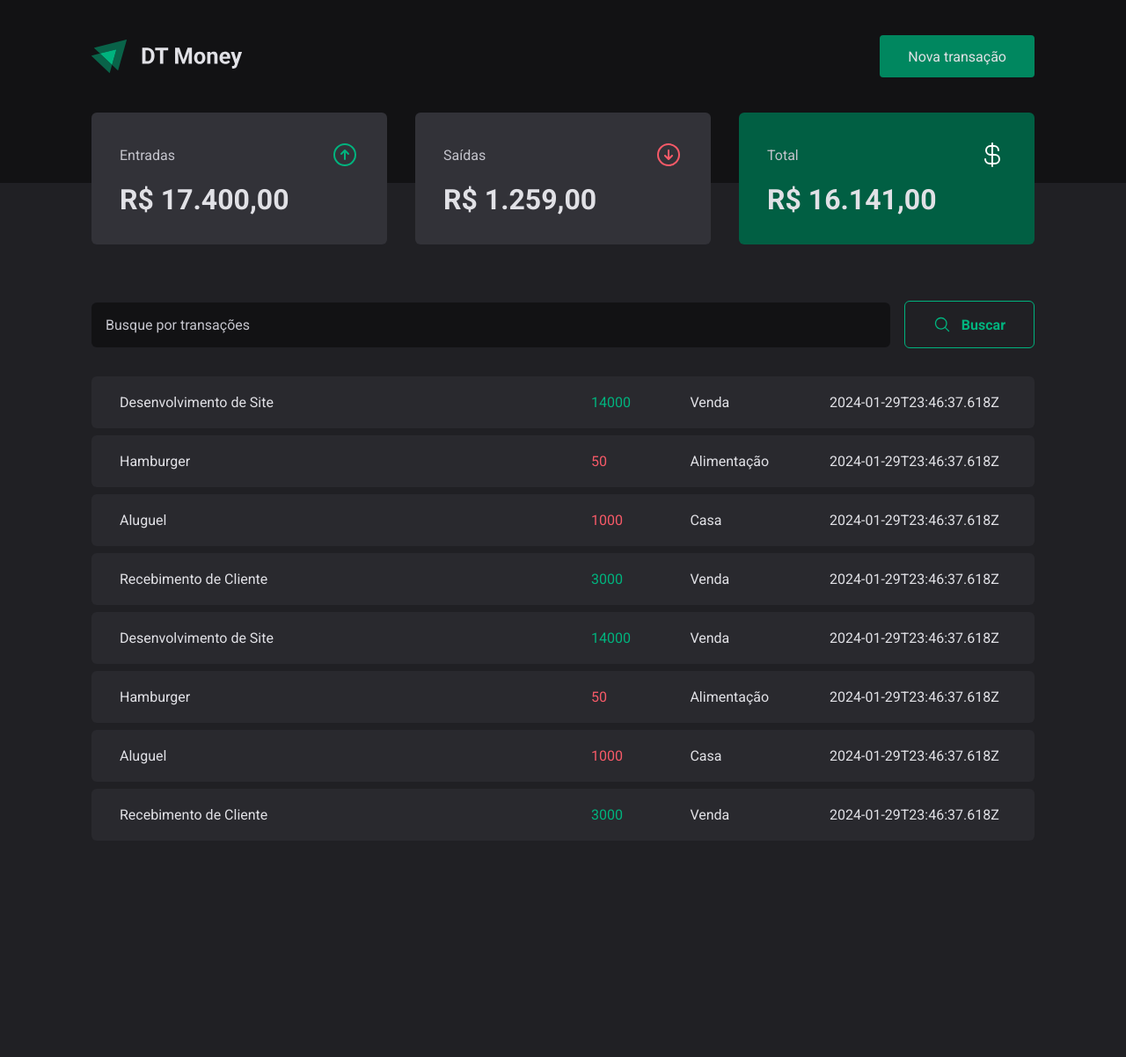
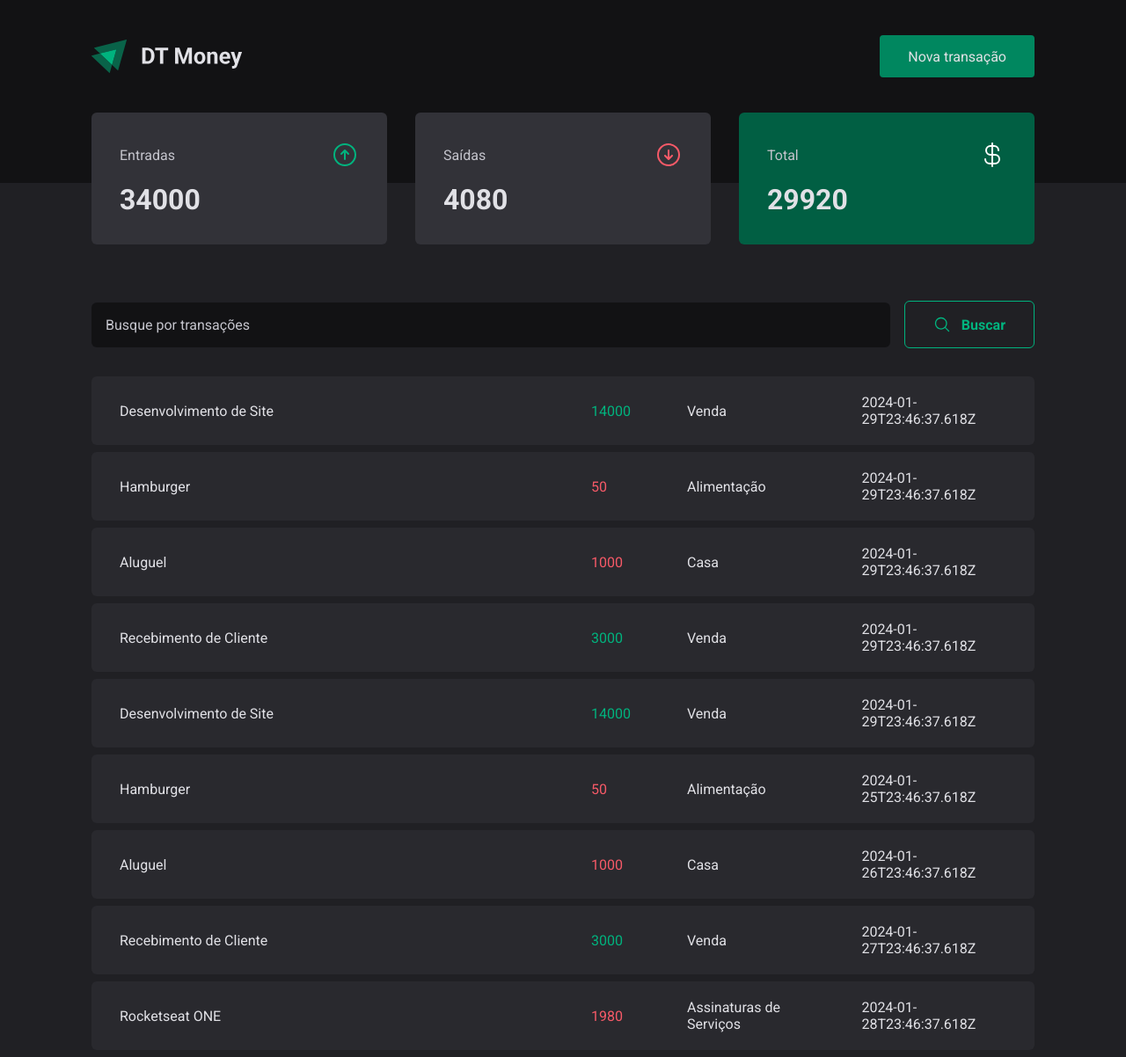
Before and after one commit to samuel-cabral/ignite-dt-money, a React (Vite) app: page / in a window 1280 px wide. Shown: the whole page at 88% size. Before the commit the page ends 964 px from the top, so only its background shows below. Built offline with nearby package versions, Linux system fonts and the light colour scheme; data requests are answered from the project's data file.

Commit message:
feat: calculate transactions summary

```diff
--- a/server.json
+++ b/server.json
@@ -46,7 +46,7 @@
       "type": "outcome",
       "category": "Alimentação",
       "price": 50,
-      "createdAt": "2024-01-29T23:46:37.618Z"
+      "createdAt": "2024-01-25T23:46:37.618Z"
     },
     {
       "id": "7",
@@ -54,7 +54,7 @@
       "type": "outcome",
       "category": "Casa",
       "price": 1000,
-      "createdAt": "2024-01-29T23:46:37.618Z"
+      "createdAt": "2024-01-26T23:46:37.618Z"
     },
     {
       "id": "8",
@@ -62,7 +62,15 @@
       "type": "income",
       "category": "Venda",
       "price": 3000,
-      "createdAt": "2024-01-29T23:46:37.618Z"
+      "createdAt": "2024-01-27T23:46:37.618Z"
+    },
+    {
+      "id": "9",
+      "description": "Rocketseat ONE",
+      "type": "outcome",
+      "category": "Assinaturas de Serviços",
+      "price": 1980,
+      "createdAt": "2024-01-28T23:46:37.618Z"
     }
   ]
 }
--- a/src/components/Summary/Summary/index.tsx
+++ b/src/components/Summary/Summary/index.tsx
@@ -4,10 +4,27 @@
   CurrencyDollar,
 } from '@phosphor-icons/react'
 import { useTheme } from 'styled-components'
+import { useTransactions } from '../../../contexts/TransactionsContext'
 import { SummaryCard, SummaryContainer } from './styles'
 
 export function Summary() {
   const theme = useTheme()
+
+  const { transactions } = useTransactions()
+  const summary = transactions.reduce(
+    (acc, transaction) => {
+      if (transaction.type === 'income') {
+        acc.income += transaction.price
+        acc.total += transaction.price
+      } else {
+        acc.outcome += transaction.price
+        acc.total -= transaction.price
+      }
+
+      return acc
+    },
+    { income: 0, outcome: 0, total: 0 },
+  )
 
   return (
     <SummaryContainer>
@@ -16,21 +33,21 @@
           <span>Entradas</span>
           <ArrowCircleUp size={32} color={theme['green-300']} />
         </header>
-        <strong>R$ 17.400,00</strong>
+        <strong>{summary.income}</strong>
       </SummaryCard>
       <SummaryCard>
         <header>
           <span>Saídas</span>
           <ArrowCircleDown size={32} color={theme['red-300']} />
         </header>
-        <strong>R$ 1.259,00</strong>
+        <strong>{summary.outcome}</strong>
       </SummaryCard>
       <SummaryCard variant="green">
         <header>
           <span>Total</span>
           <CurrencyDollar size={32} color={theme.white} />
         </header>
-        <strong>R$ 16.141,00</strong>
+        <strong>{summary.total}</strong>
       </SummaryCard>
     </SummaryContainer>
   )
```
